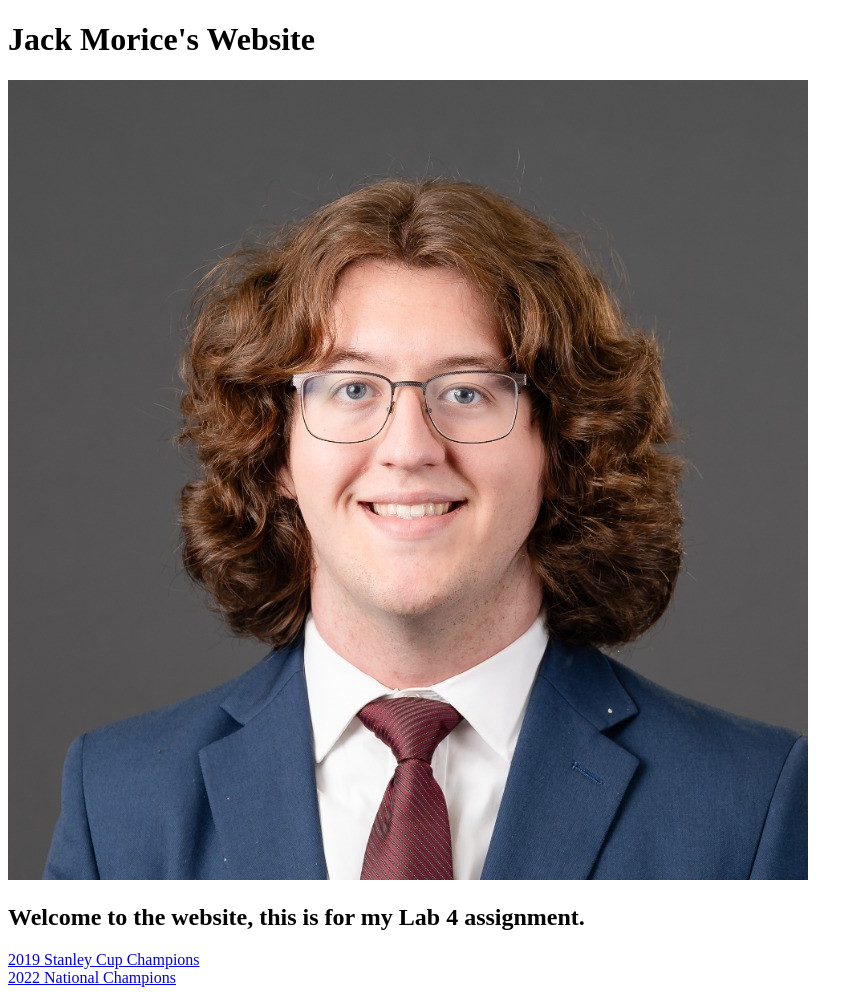
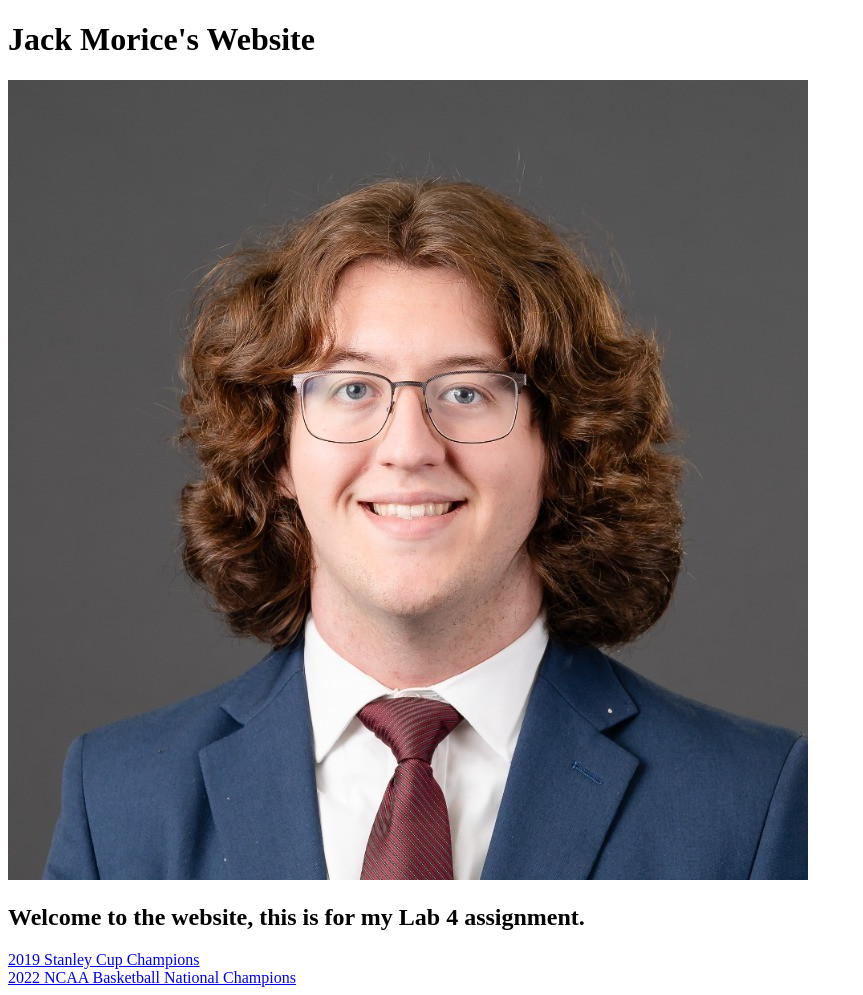
Before and after one commit to mokkjack/mokkjack.github.io, a plain HTML site: page index.html in a window 1280 px wide. Shown: the whole page, without its empty margins (0-863 px from the left). Drawn offline with Linux system fonts and the light colour scheme.

Commit message:
Try this again

```diff
--- a/index.html
+++ b/index.html
@@ -7,6 +7,6 @@
     <IMG src="https://raw.githubusercontent.com/mokkjack/mokkjack.github.io/refs/heads/main/pfp.jpg">
     <h2>Welcome to the website, this is for my Lab 4 assignment.</h2>
     <a href="https://www.youtube.com/watch?v=ErDYd6GO16o">2019 Stanley Cup Champions</a> <br>
-    <a href="https://www.youtube.com/watch?v=AIMOY6CoQKI">2022 National Champions</a> <br>
+    <a href="https://www.youtube.com/watch?v=AIMOY6CoQKI">2022 NCAA Basketball National Champions</a> <br>
 </body>
 </html>
```
